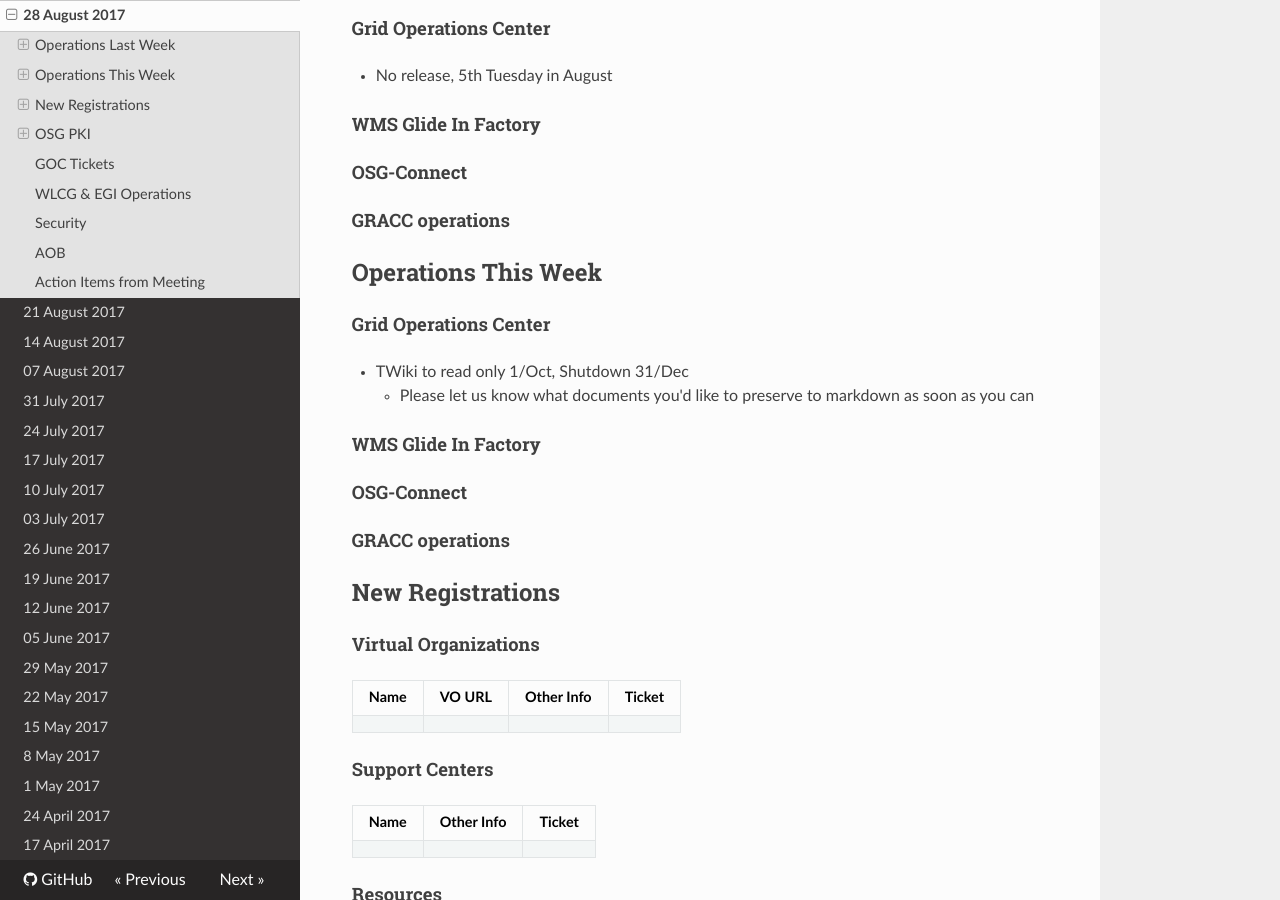
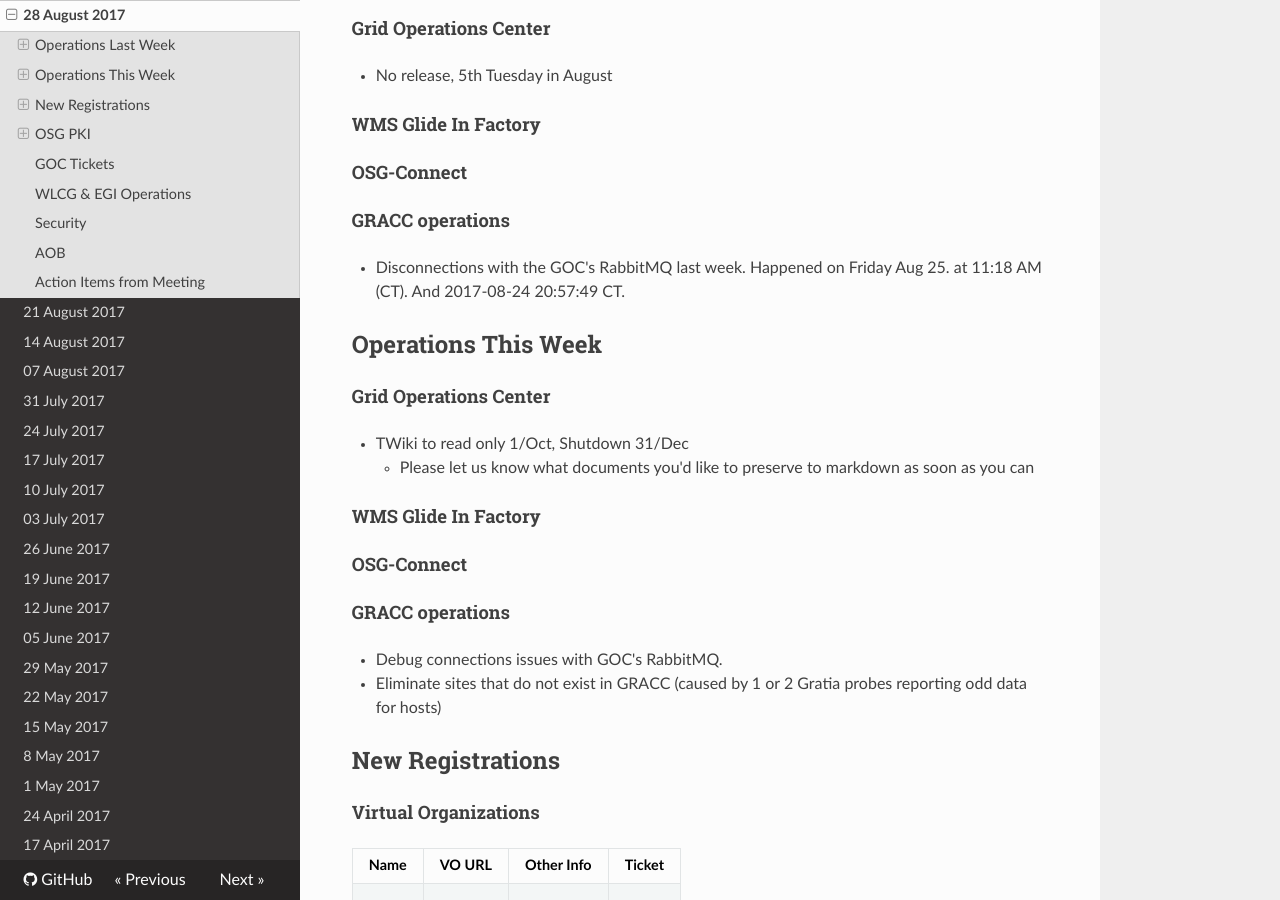
Before and after one commit to osg-htc/operations, an MkDocs documentation site: the page built from docs/WeeklyMinutes/28Aug2017.md, in a window 1280 px wide and 900 px high, scrolled down 1116 px. Built offline with MkDocs 1.6.1, drawn with Linux system fonts in a browser that asks for light colours; nearby versions of some CDN libraries; old or Windows-style settings are respelled for this version of MkDocs.

Commit message:
Adding GRACC operations notes

```diff
--- a/docs/WeeklyMinutes/28Aug2017.md
+++ b/docs/WeeklyMinutes/28Aug2017.md
@@ -27,6 +27,7 @@
 #### OSG-Connect
 
 #### GRACC operations
+   * Disconnections with the GOC's RabbitMQ last week.  Happened on Friday Aug 25. at 11:18 AM (CT).  And 2017-08-24 20:57:49 CT.
 
 ## Operations This Week
 
@@ -39,6 +40,8 @@
 #### OSG-Connect
 
 #### GRACC operations
+   * Debug connections issues with GOC's RabbitMQ.
+   * Eliminate sites that do not exist in GRACC (caused by 1 or 2 Gratia probes reporting odd data for hosts)
 
 ## New Registrations
 
```
